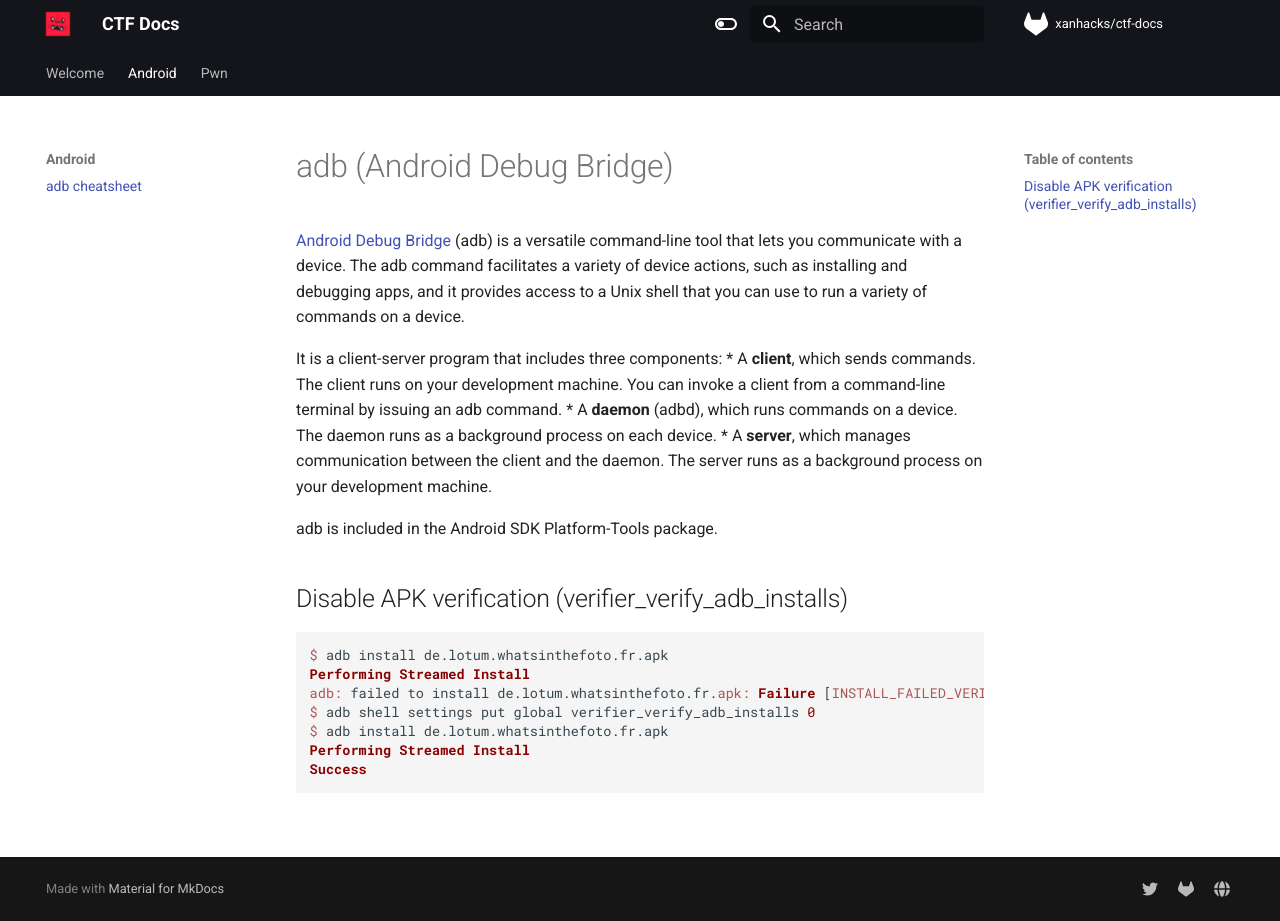
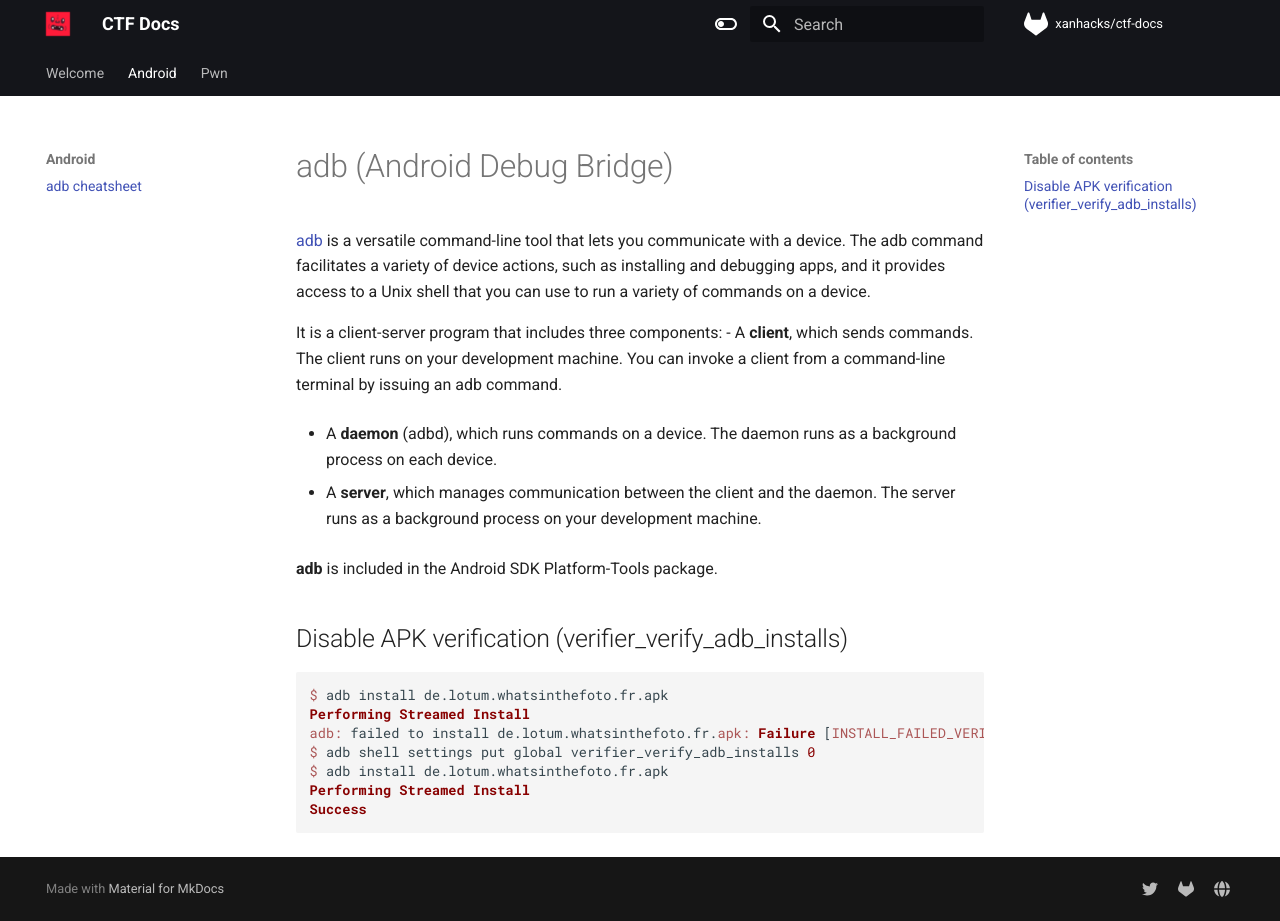
Before and after one commit to xanhacks/ctf-docs, an MkDocs documentation site: the page built from docs/android/adb.md, in a window 1280 px wide and 921 px high. Built offline with MkDocs 1.6.1 and Material for MkDocs 9.7.7, drawn with Linux system fonts in a browser that asks for light colours; nearby versions of some CDN libraries; comment, search, counter and statistics services are not loaded.

Commit message:
use list

```diff
--- a/docs/android/adb.md
+++ b/docs/android/adb.md
@@ -5,14 +5,16 @@ description: adb cheatsheet with examples.
 
 # adb (Android Debug Bridge)
 
-[Android Debug Bridge](https://developer.android.com/studio/command-line/adb) (adb) is a versatile command-line tool that lets you communicate with a device. The adb command facilitates a variety of device actions, such as installing and debugging apps, and it provides access to a Unix shell that you can use to run a variety of commands on a device.
+[adb](https://developer.android.com/studio/command-line/adb) is a versatile command-line tool that lets you communicate with a device. The adb command facilitates a variety of device actions, such as installing and debugging apps, and it provides access to a Unix shell that you can use to run a variety of commands on a device.
 
 It is a client-server program that includes three components:
-* A **client**, which sends commands. The client runs on your development machine. You can invoke a client from a command-line terminal by issuing an adb command.
-* A **daemon** (adbd), which runs commands on a device. The daemon runs as a background process on each device.
-* A **server**, which manages communication between the client and the daemon. The server runs as a background process on your development machine.
+- A **client**, which sends commands. The client runs on your development machine. You can invoke a client from a command-line terminal by issuing an adb command.
 
-adb is included in the Android SDK Platform-Tools package.
+- A **daemon** (adbd), which runs commands on a device. The daemon runs as a background process on each device.
+
+- A **server**, which manages communication between the client and the daemon. The server runs as a background process on your development machine.
+
+**adb** is included in the Android SDK Platform-Tools package.
 
 ## Disable APK verification (verifier_verify_adb_installs)
 
```
